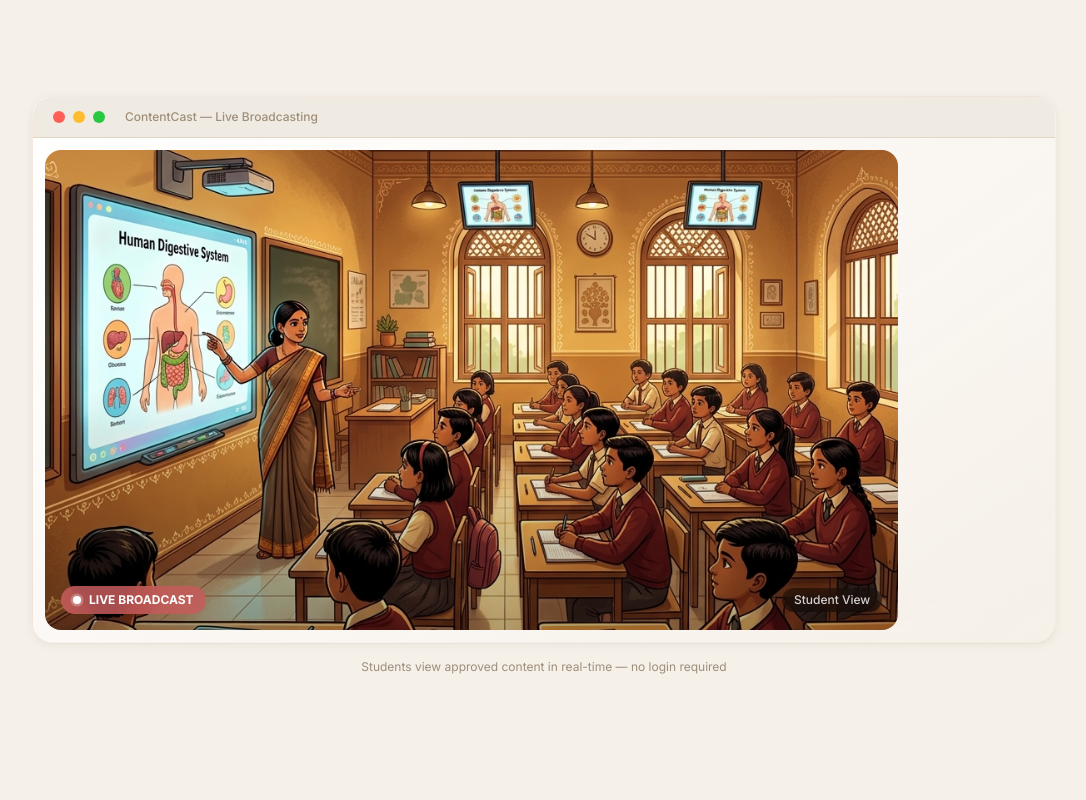
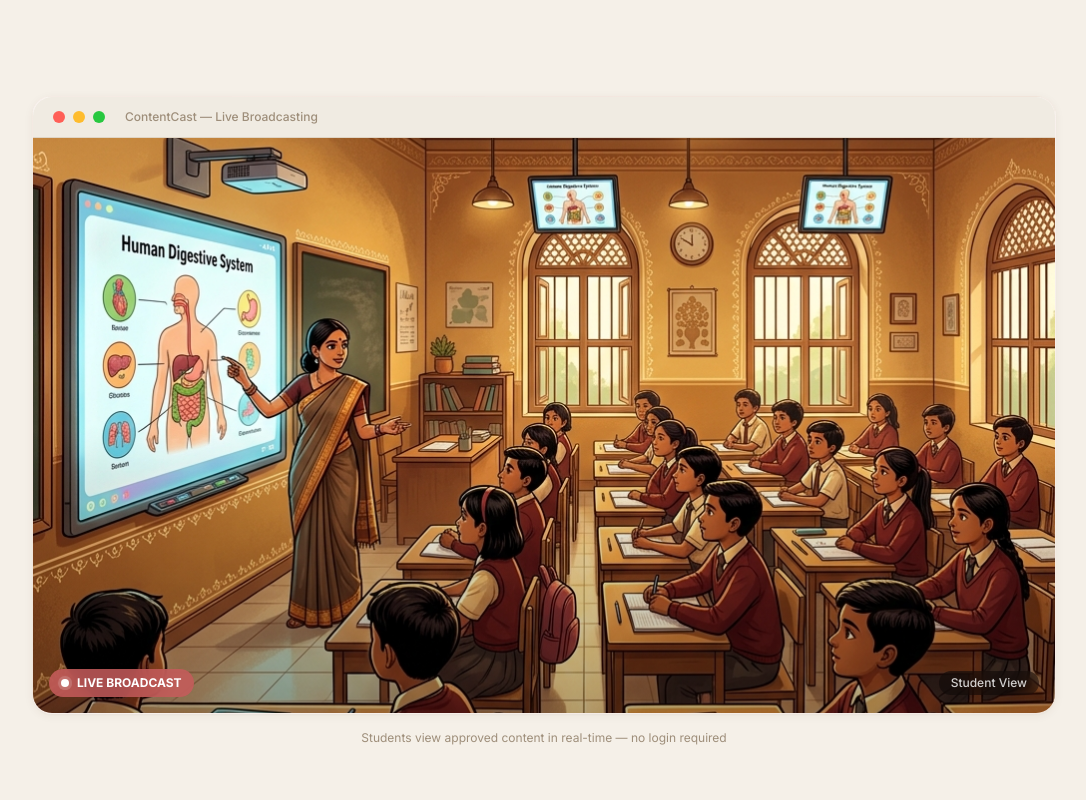
Before and after one commit to sonu93418/Content-Broadcasting-System, a Next.js app: page / in a window 1280 px wide. Shown: the part 800-1600 px from the top of the page, without its empty margins (96-1182 px from the left). Built offline with nearby package versions, Linux system fonts and the light colour scheme; no server answers.

Commit message:
fix: improve MacBook frame image display - remove extra padding and fix gradient class

```diff
--- a/src/app/page.js
+++ b/src/app/page.js
@@ -254,8 +254,8 @@ export default function HomePage() {
               <span className="text-xs font-medium ml-3" style={{ color: 'var(--text-muted)' }}>ContentCast — Live Broadcasting</span>
             </div>
             {/* Content */}
-            <div className="p-2 sm:p-3">
-              <div className="relative aspect-video overflow-hidden rounded-xl sm:rounded-2xl max-h-[50vh] sm:max-h-[60vh]">
+            <div className="overflow-hidden" style={{ background: 'var(--bg-muted)' }}>
+              <div className="relative aspect-video w-full h-auto">
                 <Image
                   src="/mock/student-demo.png"
                   alt="Indian classroom with students viewing broadcast content"
@@ -264,7 +264,7 @@ export default function HomePage() {
                   className="object-cover"
                   priority
                 />
-                <div className="absolute inset-0 bg-linear-to-t from-black/30 via-transparent to-transparent" />
+                <div className="absolute inset-0 bg-gradient-to-t from-black/30 via-transparent to-transparent" />
                 <div className="absolute bottom-2 left-2 right-2 sm:bottom-4 sm:left-4 sm:right-4 flex items-center justify-between">
                   <div className="flex items-center gap-2 rounded-full px-3 py-1.5 text-xs font-bold text-white" style={{ background: 'rgba(199,92,92,0.85)', backdropFilter: 'blur(8px)' }}>
                     <span className="relative flex h-2 w-2">
```
